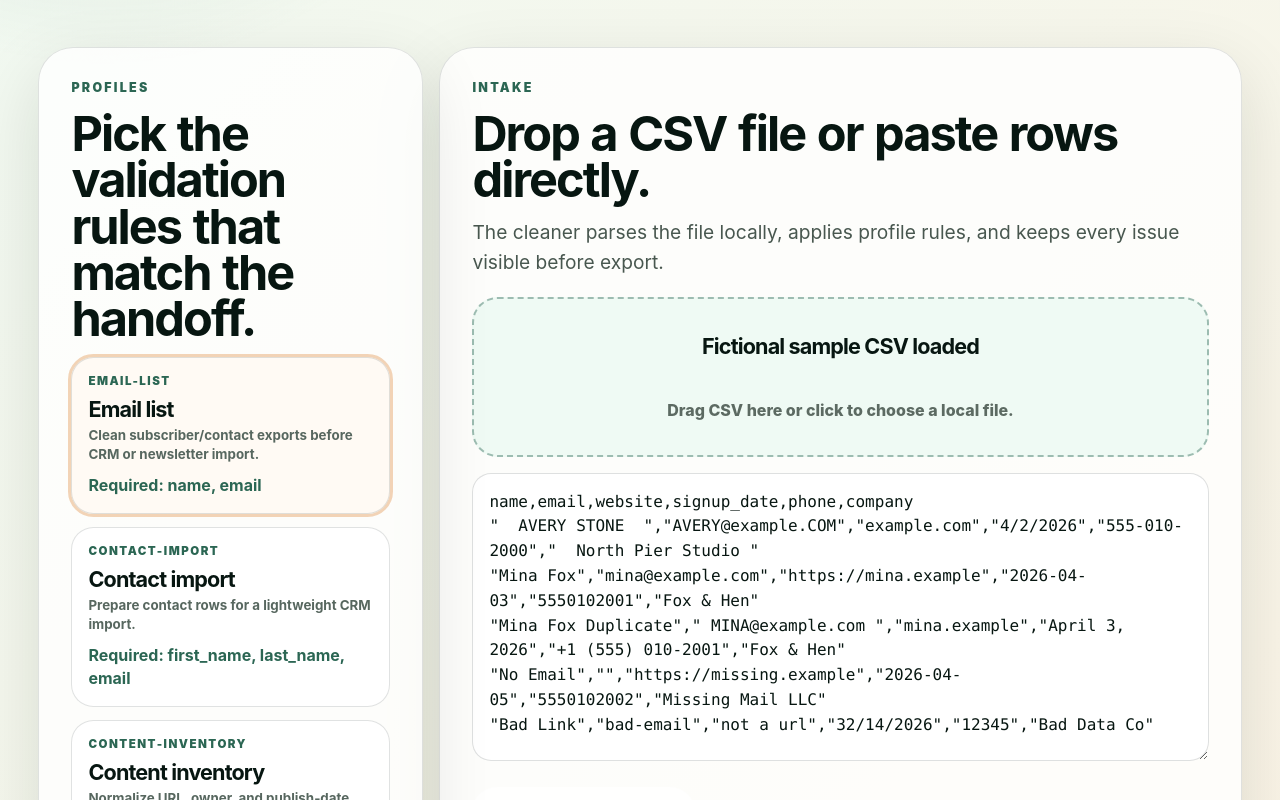
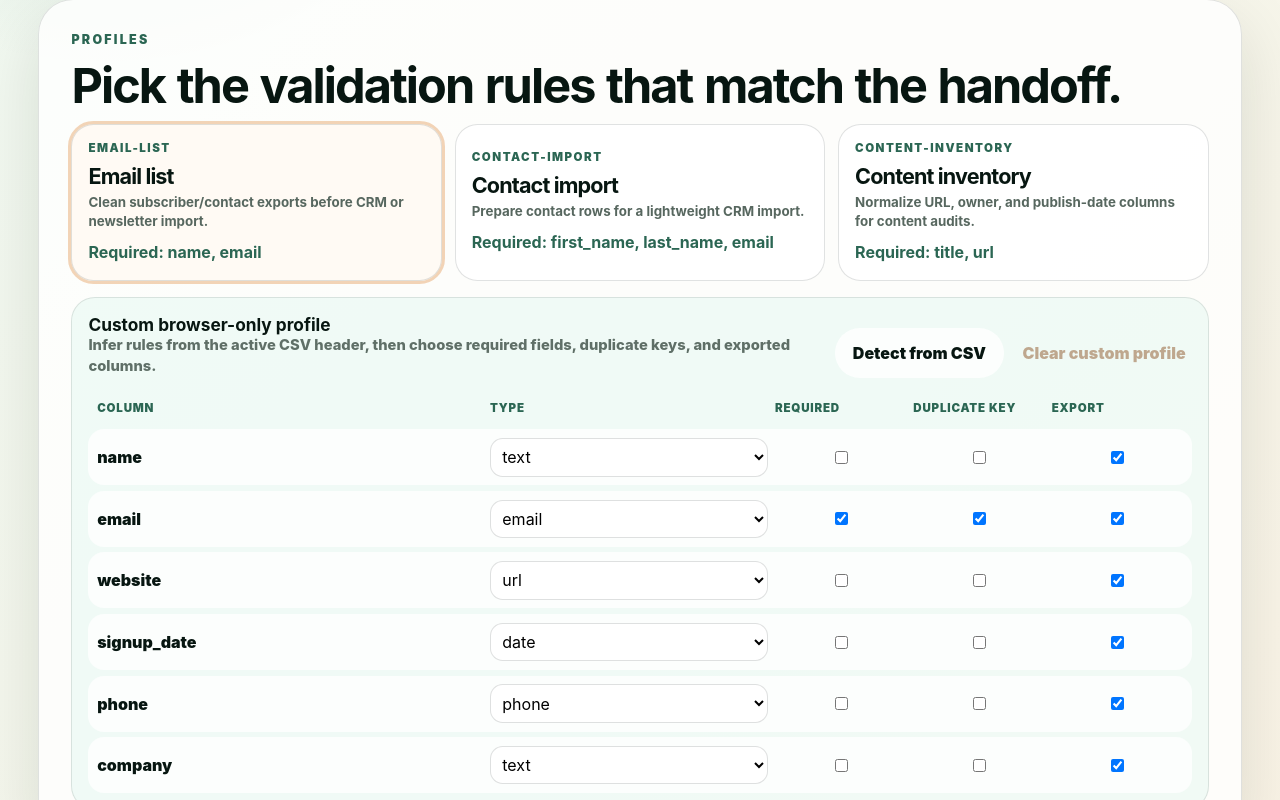
Before and after one commit to foxandhenllc/foxhen-csv-cleanroom, a React (Vite) app: page / in a window 1280 px wide. Shown: the part 880-1680 px from the top of the page. Built offline with nearby package versions, Linux system fonts and the light colour scheme.

Commit message:
Tighten flagship layout real estate

```diff
--- a/src/styles.css
+++ b/src/styles.css
@@ -97,12 +97,12 @@ main {
 }
 
 .hero {
-  min-height: 720px;
+  min-height: clamp(560px, 72vh, 680px);
   display: grid;
   grid-template-columns: minmax(0, 1fr) minmax(420px, .72fr);
   gap: clamp(2rem, 5vw, 5rem);
   align-items: center;
-  padding: 8rem 0 4rem;
+  padding: 7rem 0 3rem;
 }
 
 .service-line,
@@ -255,22 +255,29 @@ button.secondary-action {
   letter-spacing: -.07em;
 }
 
-.workflow-grid,
+.workflow-grid {
+  display: grid;
+  grid-template-columns: 1fr;
+  gap: 1rem;
+  align-items: start;
+  padding: 1rem 0 1.5rem;
+}
+
 .results-grid {
   display: grid;
-  grid-template-columns: minmax(320px, .48fr) minmax(0, 1fr);
+  grid-template-columns: minmax(360px, .42fr) minmax(0, 1fr);
   gap: 1rem;
   align-items: start;
-  padding: 2rem 0;
+  padding: 1rem 0 1.5rem;
 }
 
 .profile-panel {
-  position: sticky;
-  top: 7rem;
+  position: static;
 }
 
 .profile-grid {
   display: grid;
+  grid-template-columns: repeat(3, minmax(0, 1fr));
   gap: .8rem;
 }
 
@@ -335,7 +342,9 @@ button.secondary-action {
 
 .custom-profile-topline {
   display: grid;
+  grid-template-columns: minmax(0, 1fr) auto;
   gap: .8rem;
+  align-items: end;
 }
 
 .custom-profile-topline strong,
@@ -378,13 +387,12 @@ button.secondary-action {
 .custom-profile-table {
   display: grid;
   gap: .35rem;
-  overflow-x: auto;
+  overflow: visible;
 }
 
 .custom-profile-row {
-  min-width: 34rem;
   display: grid;
-  grid-template-columns: minmax(9rem, 1fr) 8rem 5rem 7rem 5rem;
+  grid-template-columns: minmax(12rem, 1fr) minmax(8rem, .72fr) repeat(3, minmax(6rem, .34fr));
   gap: .45rem;
   align-items: center;
   border-radius: 1rem;
@@ -397,7 +405,7 @@ button.secondary-action {
   background: transparent;
   font-size: .72rem;
   font-weight: 950;
-  letter-spacing: .1em;
+  letter-spacing: .07em;
   text-transform: uppercase;
 }
 
@@ -411,10 +419,11 @@ button.secondary-action {
 
 .custom-profile-row select {
   width: 100%;
+  min-width: 0;
   border: 1px solid rgba(7, 22, 17, .13);
   border-radius: .8rem;
   background: #fff;
-  padding: .45rem .55rem;
+  padding: .45rem .45rem;
 }
 
 .custom-profile-row label {
@@ -425,7 +434,7 @@ button.secondary-action {
 .drop-zone {
   display: grid;
   place-items: center;
-  min-height: 10rem;
+  min-height: 8.5rem;
   margin: 1rem 0;
   border: 2px dashed rgba(43, 102, 83, .42);
   border-radius: 1.6rem;
@@ -465,7 +474,7 @@ button.secondary-action {
 .csv-input,
 .handoff-preview {
   width: 100%;
-  min-height: 18rem;
+  min-height: 15rem;
   border: 1px solid rgba(7, 22, 17, .13);
   border-radius: 1.2rem;
   background: rgba(255, 255, 255, .88);
@@ -491,7 +500,7 @@ button.secondary-action {
   display: grid;
   grid-template-columns: repeat(4, minmax(0, 1fr));
   gap: .8rem;
-  padding: 1rem 0 2rem;
+  padding: .75rem 0 1.5rem;
 }
 
 .use-case-strip article {
@@ -679,15 +688,28 @@ td small {
 
   .hero {
     min-height: auto;
-    padding-top: 3rem;
+    padding: 2.5rem 0 2rem;
   }
 
   .summary-grid,
-  .use-case-strip {
+  .use-case-strip,
+  .profile-grid,
+  .custom-profile-topline {
     grid-template-columns: 1fr;
   }
 
   h1 {
     font-size: clamp(2.7rem, 16vw, 4.5rem);
   }
+
+  .custom-profile-row {
+    grid-template-columns: minmax(5.4rem, 1fr) minmax(5.3rem, .8fr) repeat(3, 2.15rem);
+    gap: .35rem;
+    padding: .45rem;
+  }
+
+  .custom-profile-row.header {
+    font-size: .58rem;
+    letter-spacing: .03em;
+  }
 }
```
